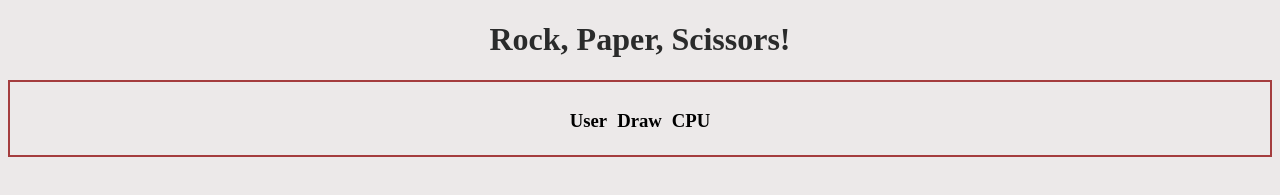
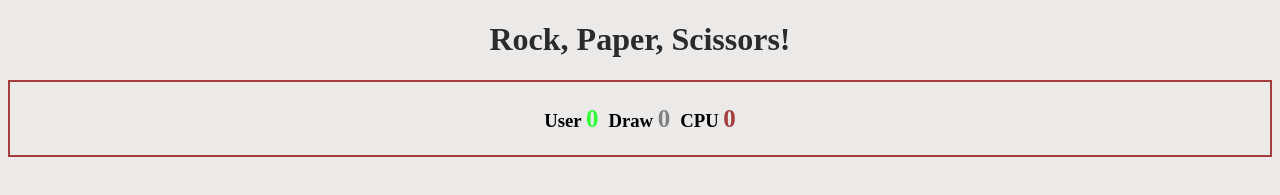
Before and after one commit to kurtis-casperson/rock-paper-scissors-game, a plain HTML site: page index.html in a window 1280 px wide. Shown: the top 195 px of the page. Drawn offline with Linux system fonts and the light colour scheme; the site is published under a folder, as on GitHub Pages, so addresses that start at the root find nothing.

Commit message:
change src path

```diff
--- a/index.html
+++ b/index.html
@@ -33,6 +33,6 @@
       <img id="paper" src="paper.png" />
       <img id="scissors" src="scissors.png" />
     </div>
-    <script src="/game.js"></script>
+    <script src="game.js" type="text/javascript"></script>
   </body>
 </html>
```
